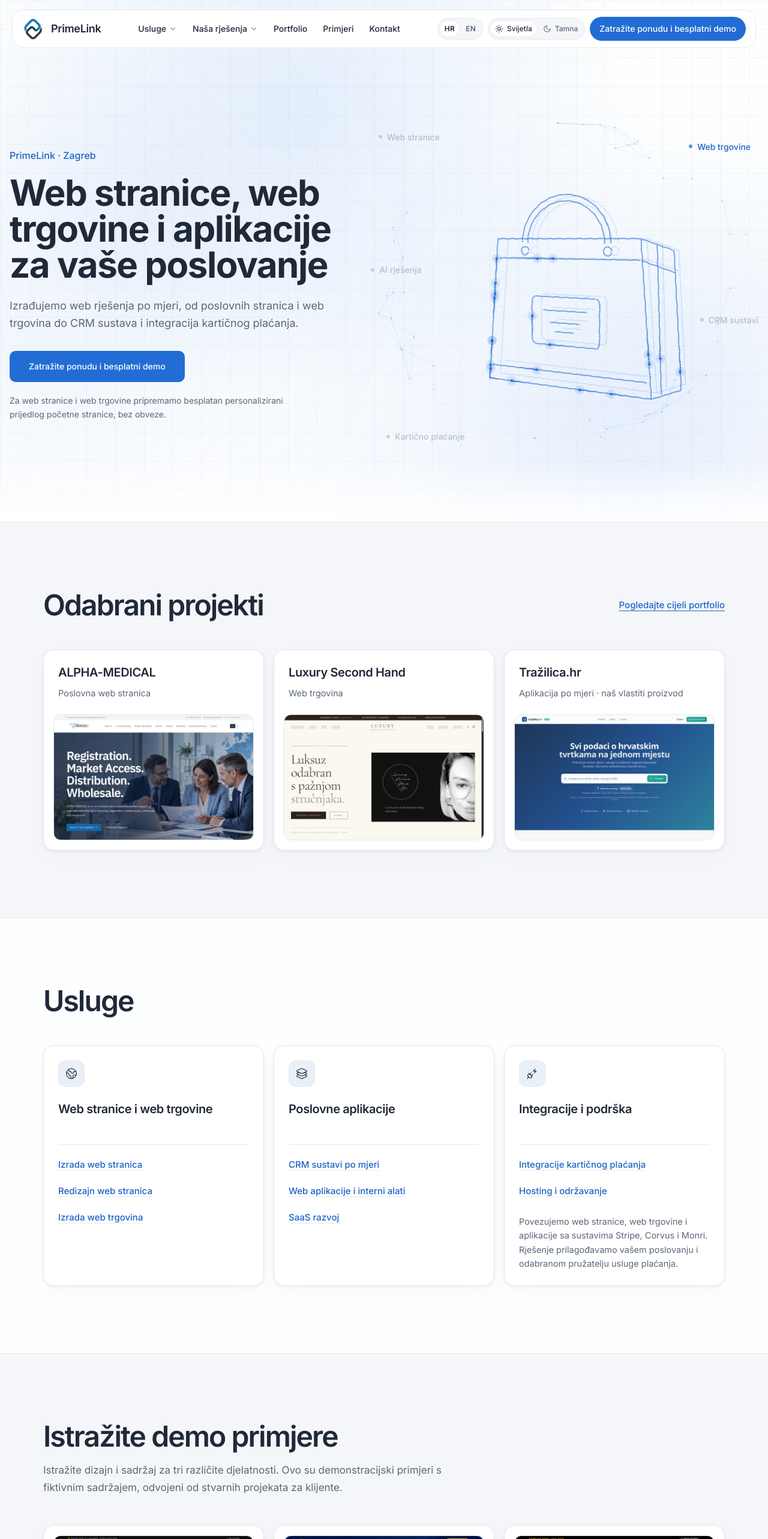
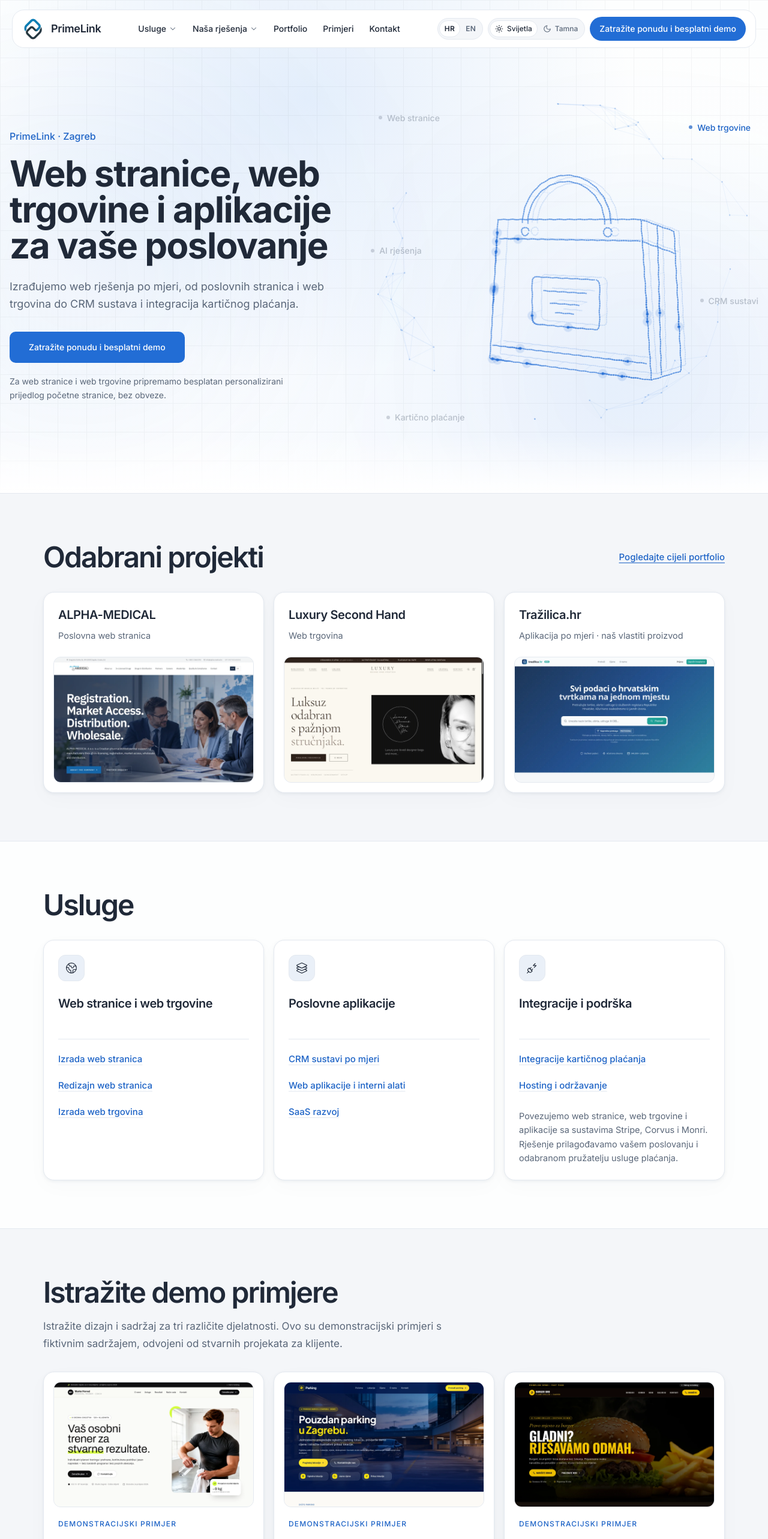
Before and after one commit to antunlink-web/primelink, a React (Vite) app: page / in a window 1280 px wide. Shown: the top 2566 px of the page at 60% size. Built offline with nearby package versions, Linux system fonts and the light colour scheme.

Commit message:
Tighten homepage spacing

```diff
--- a/src/components/DemoLibrary.module.css
+++ b/src/components/DemoLibrary.module.css
@@ -1,6 +1,6 @@
 /* PrimeLink AI card, surface and button language, scoped to the demo showcase. */
 .section {
-  padding-block: 5rem;
+  padding-block: 4rem;
   border-block: 1px solid var(--pl-line);
   background: var(--pl-side);
   color: var(--pl-text);
@@ -17,7 +17,7 @@
 
 .heading {
   max-width: 46rem;
-  margin-bottom: 3rem;
+  margin-bottom: 2rem;
 }
 
 .heading h2 {
@@ -191,7 +191,7 @@
 
 @media (min-width: 640px) {
   .section {
-    padding-block: 7rem;
+    padding-block: 5rem;
   }
 
   .container {
--- a/src/components/Faq.module.css
+++ b/src/components/Faq.module.css
@@ -1,6 +1,6 @@
 /* PrimeLink AI FAQ: a compact, single-column disclosure list. */
 .section {
-  padding-block: 4.5rem;
+  padding-block: 4rem;
   border-block: 1px solid var(--pl-line);
   background: var(--pl-card);
   color: var(--pl-text);
@@ -22,7 +22,7 @@
 }
 
 .list {
-  margin-top: 2.5rem;
+  margin-top: 2rem;
   border-top: 1px solid var(--pl-line);
 }
 
@@ -106,7 +106,7 @@
 
 @media (min-width: 48rem) {
   .section {
-    padding-block: 6rem;
+    padding-block: 5rem;
   }
 
   .question {
--- a/src/components/Hero.tsx
+++ b/src/components/Hero.tsx
@@ -7,7 +7,7 @@ const englishNetworkLabels = ["Websites", "Online stores", "CRM systems", "Card
 
 export default function Hero() {
   const { t, i18n } = useTranslation();
-  return <section className="relative isolate overflow-hidden pt-32 pb-16 md:pt-44 md:pb-24 bg-background">
+  return <section className="relative isolate overflow-hidden pt-28 pb-14 md:pt-36 md:pb-20 bg-background">
     {/* Decorative layers stay behind the content and cannot intercept clicks. */}
     <div aria-hidden="true" className="pointer-events-none absolute inset-0 bg-[image:var(--gradient-dark)]" />
     <div aria-hidden="true" className="pointer-events-none absolute inset-0 bg-[image:var(--gradient-mesh)]" />
--- a/src/components/HomeLeadForm.module.css
+++ b/src/components/HomeLeadForm.module.css
@@ -1,7 +1,7 @@
 .section {
   border-top: 1px solid var(--pl-line);
   background: var(--pl-bg);
-  padding: clamp(4.5rem, 8vw, 7rem) 1rem;
+  padding: clamp(4rem, 6vw, 5rem) 1rem;
   color: var(--pl-text);
   font-family: var(--pl-font);
 }
@@ -14,9 +14,9 @@
 .panel {
   display: grid;
   grid-template-columns: minmax(0, 0.78fr) minmax(0, 1.22fr);
-  gap: clamp(2rem, 5vw, 4.5rem);
+  gap: clamp(2rem, 4vw, 3.5rem);
   align-items: start;
-  padding: clamp(1.5rem, 4vw, 3.5rem);
+  padding: clamp(1.5rem, 3vw, 2.5rem);
   border: 1px solid var(--pl-line);
   border-radius: var(--pl-radius-lg);
   background: var(--pl-side);
@@ -48,7 +48,7 @@
 
 .description {
   max-width: 28rem;
-  margin: 1.25rem 0 0;
+  margin: 1rem 0 0;
   color: var(--pl-muted);
   font-size: 1rem;
   line-height: 1.75;
@@ -315,7 +315,7 @@ textarea.control {
   }
 
   .panel {
-    gap: 1.75rem;
+    gap: 1.5rem;
     padding: 1rem;
   }
 
--- a/src/components/PortfolioHighlights.module.css
+++ b/src/components/PortfolioHighlights.module.css
@@ -1,7 +1,7 @@
 /* Adapted from PrimeLink AI's container-x, h-section, card and Applications
    spacing. Scoped here so the rest of the homepage keeps its current design. */
 .section {
-  padding-block: 5rem;
+  padding-block: 4rem;
   border-block: 1px solid var(--pl-line);
   background: var(--pl-side);
   color: var(--pl-text);
@@ -21,7 +21,7 @@
   align-items: center;
   justify-content: space-between;
   gap: 1.5rem;
-  margin-bottom: 3rem;
+  margin-bottom: 2rem;
 }
 
 .heading h2 {
@@ -111,7 +111,7 @@
 
 @media (min-width: 640px) {
   .section {
-    padding-block: 7rem;
+    padding-block: 5rem;
   }
 
   .container {
--- a/src/components/Process.module.css
+++ b/src/components/Process.module.css
@@ -1,6 +1,6 @@
 /* PrimeLink AI Process: numbered sequence, restrained surface and desktop connector. */
 .section {
-  padding-block: 4.5rem;
+  padding-block: 4rem;
   border-block: 1px solid var(--pl-line);
   background: var(--pl-side);
   color: var(--pl-text);
@@ -24,7 +24,7 @@
 .steps {
   display: grid;
   gap: 1.75rem;
-  margin: 2.5rem 0 0;
+  margin: 2rem 0 0;
   padding: 0;
   list-style: none;
 }
@@ -89,14 +89,14 @@
 
 @media (min-width: 56.25rem) {
   .section {
-    padding-block: 6rem;
+    padding-block: 5rem;
   }
 
   .steps {
     position: relative;
     grid-template-columns: repeat(4, minmax(0, 1fr));
     gap: 1.5rem;
-    margin-top: 3rem;
+    margin-top: 2.5rem;
   }
 
   .steps::before {
--- a/src/components/Services.module.css
+++ b/src/components/Services.module.css
@@ -1,7 +1,7 @@
 /* PrimeLink AI Applications: container-x, h-section, 18px cards and icon tiles.
    Keep the existing service copy and scope the treatment to this section. */
 .section {
-  padding-block: 5rem;
+  padding-block: 4rem;
   background: var(--pl-bg);
   color: var(--pl-text);
   font-family: var(--pl-font);
@@ -16,7 +16,7 @@
 }
 
 .heading {
-  margin-bottom: 3rem;
+  margin-bottom: 2rem;
   font-size: 2.125rem;
   font-weight: var(--pl-weight-semibold);
   line-height: 1.08;
@@ -109,7 +109,7 @@
 
 @media (min-width: 640px) {
   .section {
-    padding-block: 7rem;
+    padding-block: 5rem;
   }
 
   .container {
```
